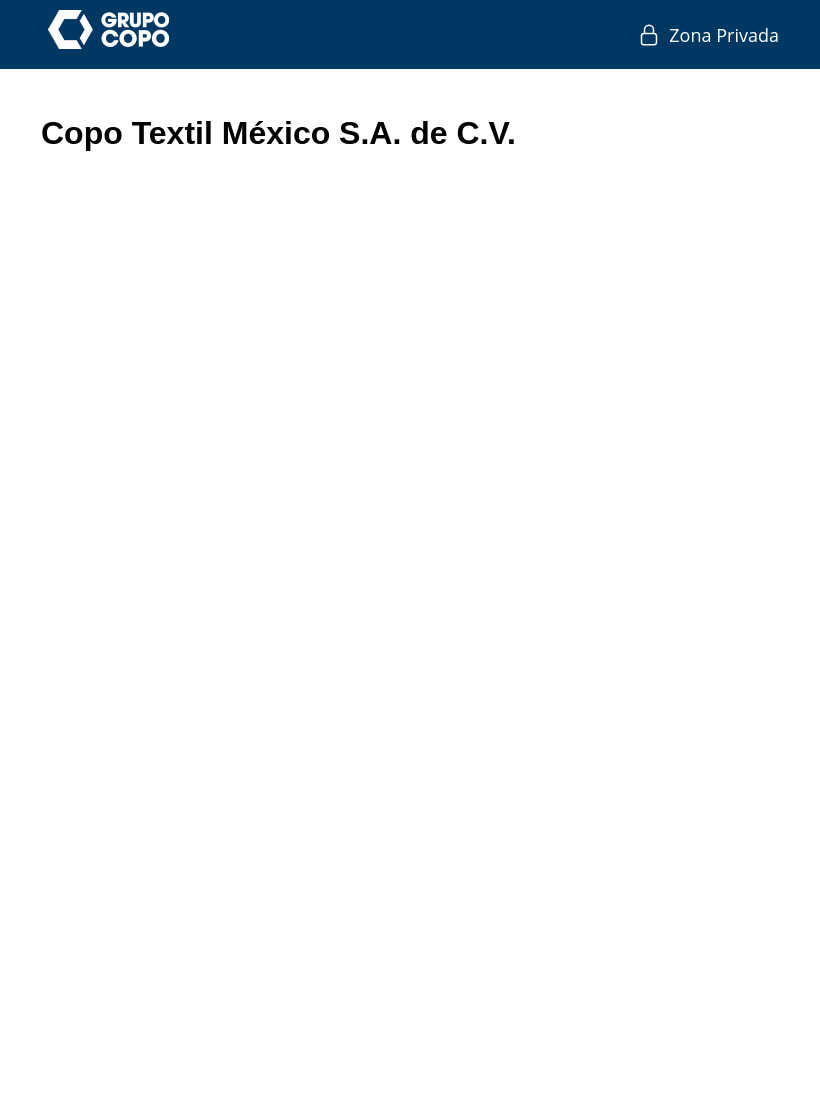
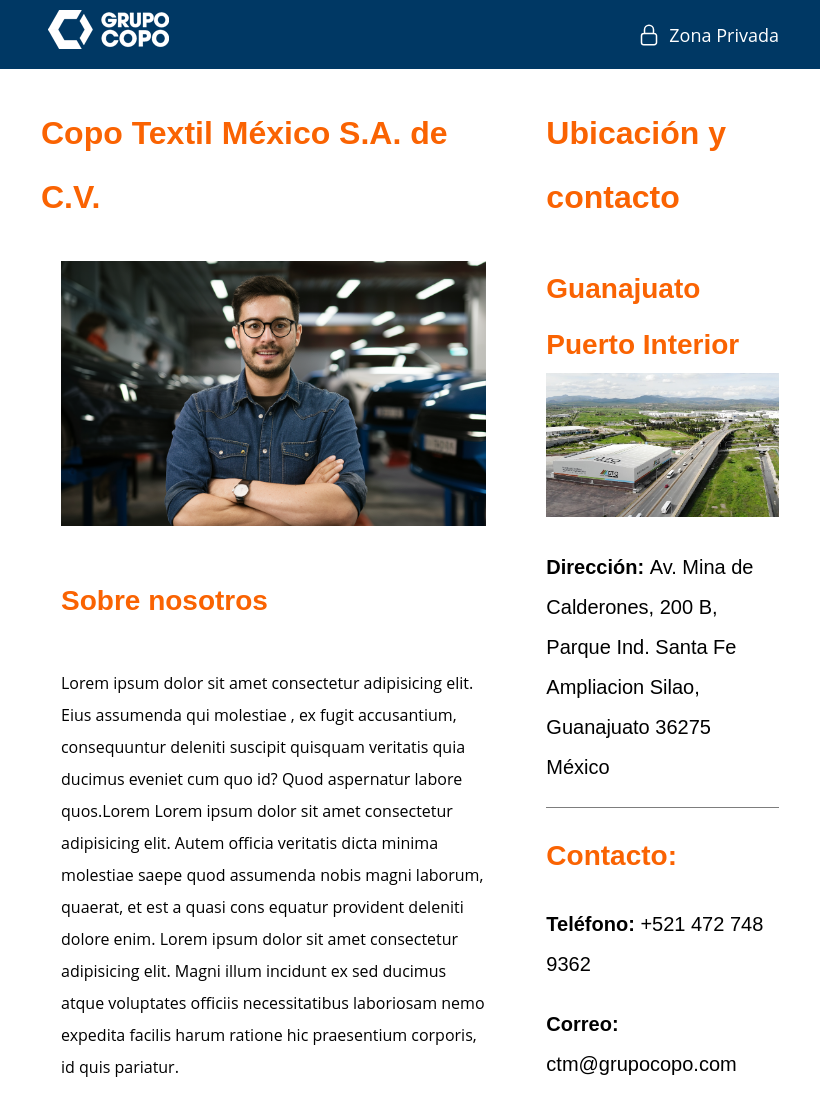
Before and after one commit to orli11/SISTEMA-COPO, an Electron app: page index.html in a window 820 px wide. Shown: the top 1097 px of the page. Before the commit the page ends 800 px from the top, so only its background shows below. Drawn offline with Linux system fonts and the light colour scheme.

Commit message:
Página principal 90%

```diff
--- a/css/style.css
+++ b/css/style.css
@@ -36,6 +36,7 @@
 }
 h1, h2, h3, h4 {
     font-family: var(--fuenteHeading);
+    color: var(--naranja);
 }
 h1 {
     font-size: 4.8rem;
@@ -100,3 +101,45 @@
     height: 24px; /* Altura del ícono */
     margin-right: 8px; /* Margen a la derecha del ícono para separarlo del texto */
 }
+@media (min-width: 768px) {
+    .contenido__principal {
+        display: grid;
+        grid-template-columns: 2fr 1fr;
+        column-gap: 4rem;
+    }
+
+}
+.entrada {
+    border-bottom: 1px solid var(--grisClaro);
+    margin: 2rem;
+}
+.entrada:last-of-type {
+    border: none;
+    margin-bottom: 0;
+}
+
+
+
+.anuncios {
+    list-style: none;
+}
+
+.widget-anuncio {
+    border-bottom: 1px solid var(--grisClaro);
+    margin-bottom: 2rem;
+}
+.widget-anuncio:last-of-type {
+    border: none;
+    margin-bottom: 0;
+}
+.widget-anuncio__label {
+    font-family: var(--fuenteHeading);
+    font-weight: bold;
+}
+.widget-anuncio__info {
+    font-weight: normal;
+}
+.widget-anuncio__label,
+.widget-anuncio__info {
+    font-size: 2rem;
+}
--- a/index.html
+++ b/index.html
@@ -44,10 +44,72 @@
               </nav>
           </div>
       </div>
-  </header>
+    </header>
 
-  <div class="contenedor contenido-principal">
-    <h3>Copo Textil México S.A. de C.V.</h3>
-  </div>
+    <div class="contenedor contenido__principal">
+      <main class="inicio">
+        <h3>Copo Textil México S.A. de C.V.</h3>
+        <article class="entrada">
+          <div class="entrada__imagen">
+            <img src="img/avatar-1.png" alt="Textiles Auto">
+          </div>
+          <div class="entrada__contenido">
+            <h4>Sobre nosotros</h4>
+            <p>Lorem ipsum dolor sit amet consectetur adipisicing elit. Eius assumenda qui molestiae
+              , ex fugit accusantium, consequuntur deleniti suscipit quisquam veritatis quia ducimus
+              eveniet cum quo id? Quod aspernatur labore quos.Lorem
+              Lorem ipsum dolor sit amet consectetur adipisicing elit. Autem officia veritatis dicta
+              minima molestiae saepe quod assumenda nobis magni laborum, quaerat, et est a quasi cons
+              equatur provident deleniti dolore enim.
+
+              Lorem ipsum dolor sit amet consectetur adipisicing elit. Magni illum incidunt ex sed
+              ducimus atque voluptates officiis necessitatibus laboriosam nemo expedita facilis harum
+              ratione hic praesentium corporis, id quis pariatur.
+            </p>
+          </div>
+        </article>
+
+        <article class="entrada">
+          <div class="entrada__imagen">
+            <img src="img/textiles-auto.png" alt="Textiles Auto">
+          </div>
+          <div class="entrada__contenido">
+            <h4>Nuestros textiles</h4>
+            <p>Lorem ipsum dolor sit amet consectetur adipisicing elit. Eius assumenda qui molestiae
+              , ex fugit accusantium, consequuntur deleniti suscipit quisquam veritatis quia ducimus
+              eveniet cum quo id? Quod aspernatur labore quos.Lorem
+              Lorem ipsum dolor sit amet consectetur adipisicing elit.
+            </p>
+          </div>
+        </article>
+      </main>
+
+      <aside class="sidebar">
+        <h3>Ubicación y contacto</h3>
+        <ul class="anuncios no-padding">
+            <li class="widget-anuncio">
+                <h4 class="no-margin">Guanajuato Puerto Interior</h4>
+                <img src="img/puerto-interior.png" alt="PI">
+                <p class="widget-anuncio__label">Dirección:
+                    <span class="widget-anuncio__info">Av. Mina de Calderones, 200 B, Parque Ind. Santa Fe Ampliacion
+                      Silao, Guanajuato
+                      36275 México
+                    </span>
+                </p>
+            </li>
+
+            <li class="widget-anuncio">
+                <h4 class="no-margin">Contacto: </h4>
+                <p class="widget-anuncio__label">Teléfono:
+                    <span class="widget-anuncio__info">+521 472 748 9362</span>
+                </p>
+                <p class="widget-anuncio__label">Correo:
+                    <span class="widget-anuncio__info">ctm@grupocopo.com</span>
+                </p>
+            </li>
+        </ul>
+    </aside>
+    </div>
+
   </body>
 </html>
```
Also changed, not shown: img/avatar-1.png (added), img/puerto-interior.png (added), 2 other files.
